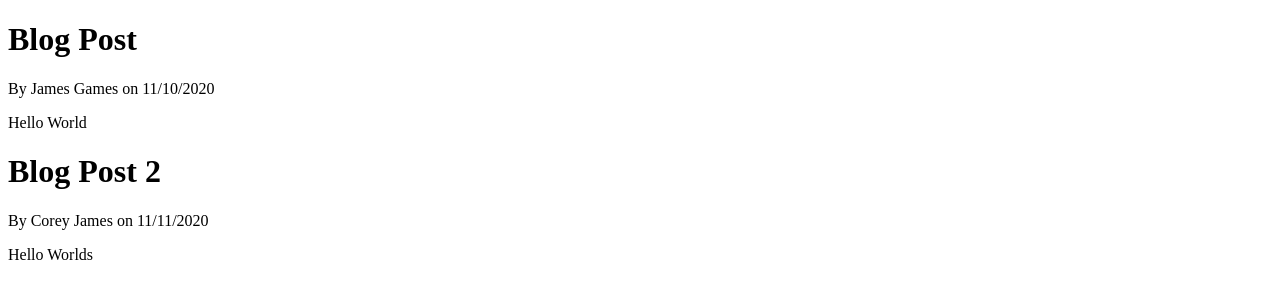
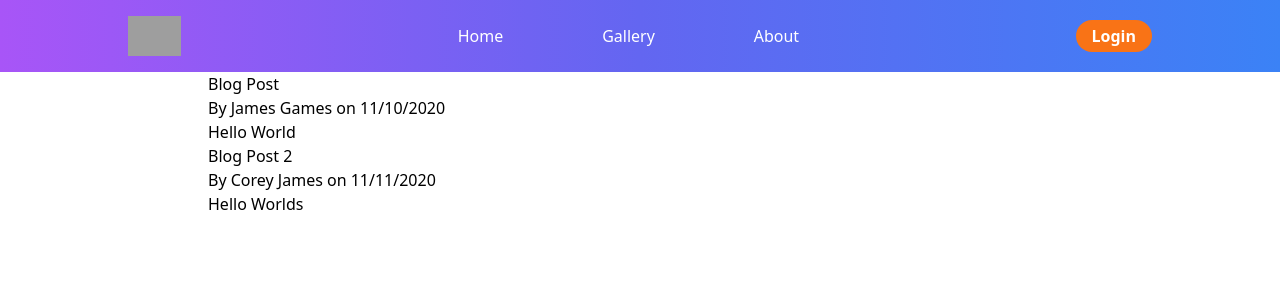
Before and after one commit to Systemized/CGI_Club_Repo, a Django app: page / in a window 1280 px wide. Shown: the top 300 px of the page. Run offline with Django 5.2, Linux system fonts and the light colour scheme; some libraries are stand-ins or nearby versions; grey boxes are pictures that could not be loaded.

Commit message:
Added one js file and modified html files
added and fixed a navbar in base.html, so that it will be extended to other files as well.

```diff
--- a/CGI_Club/canvas/templates/canvas/base.html
+++ b/CGI_Club/canvas/templates/canvas/base.html
@@ -1,11 +1,67 @@
 <!DOCTYPE html>
 <html lang="en">
+
 <head>
     <meta charset="UTF-8">
     <meta name="viewport" content="width=device-width, initial-scale=1.0">
-    <title>Document</title>
+    <script src="https://cdn.tailwindcss.com"></script>
+    <script src="https://kit.fontawesome.com/0808ca8898.js" crossorigin="anonymous"></script>
+
+    {% if title %}
+    <title>Canvas - {{ title }}</title>
+    {% else %}
+    <title>Canvas - CGI Club</title>
+    {% endif %}
 </head>
+
 <body>
+    <!-- NAVBAR START -->
+    <header class="bg-gradient-to-r from-purple-500 via-indigo-500 to-blue-500 p-4 w-full">
+        <nav class="flex justify-between m-auto max-w-screen-lg">
+            <!-- Logo -->
+            <div class="">
+                <img src="CGI_GSU_Logo.png" alt="Logo" class="h-10 size">
+            </div>
+            <!-- Visible on Large Screens, invisible on small -->
+            <ul class="hidden md:flex items-center text-white w-1/3 justify-between">
+                <li><a href="#">Home</a></li>
+                <li><a href="#">Gallery</a></li>
+                <li><a href="#">About</a></li>
+                <!-- <li><a href="#">Contact</a></li> -->
+            </ul>
+            <a class="items-center hidden md:flex font-semibold" href="#">
+                <button class=" bg-orange-500 hover:bg-orange-600 rounded-3xl px-4 py-1 text-white ">Login</button>
+            </a>
+            <!-- Hamburger Menu -->
+            <button id="menu-btn" class="menu-btn md:hidden fa-solid fa-bars text-3xl text-white"></button>
+        </nav>
 
+        <!-- Hidden Menu, toggable from hamburger manu -->
+        <ul id="mobile-menu" class="hidden md:hidden text-white mt-5 space-y-5 flex-col items-center font-semibold">
+            <li class="text-center"><a href="#" class="hover:text-gray-300">Home</a></li>
+            <li class="text-center"><a href="#" class="hover:text-gray-300">Gallery</a></li>
+            <li class="text-center"><a href="#" class="hover:text-gray-300">About</a></li>
+            <!-- <li class="text-center"><a href="#" class="hover:text-gray-300">Contact</a></li> -->
+            <li class="text-center">
+                <a href="#"><button class="bg-orange-500 hover:bg-orange-600 rounded-3xl px-8 py-2 ">Login</button></a>
+            </li>
+        </ul>
+
+        <script>
+            // Toggle the mobile menu
+            const menuBtn = document.getElementById('menu-btn');
+            const mobileMenu = document.getElementById('mobile-menu');
+
+            menuBtn.addEventListener('click', () => {
+                mobileMenu.classList.toggle('hidden');
+            });
+        </script>
+    </header>
+    <!-- NAVBAR END -->
+
+    <div class="px-52">
+        {% block content%}{% endblock content%}
+    </div>
 </body>
+
 </html>
--- a/CGI_Club/canvas/templates/canvas/home.html
+++ b/CGI_Club/canvas/templates/canvas/home.html
@@ -1,15 +1,9 @@
-<!DOCTYPE html>
-<html lang="en">
-<head>
-    <meta charset="UTF-8">
-    <meta name="viewport" content="width=device-width, initial-scale=1.0">
-    <title>Document</title>
-</head>
-<body>
+{% extends "canvas/base.html" %}
+
+{% block content%}
     {% for post in posts %}
         <h1>{{ post.title }}</h1>
         <p>By {{ post.author }} on {{ post.date_posted }}</p>
         <p>{{ post.content }}</p>
     {% endfor %}
-</body>
-</html>
+{% endblock content%}
--- /dev/null
+++ b/CGI_Club/canvas/templates/canvas/tailwind.config.js
@@ -0,0 +1 @@
+// The purpose of this file so that tailwindcss intellisense is enabled
```
Also changed, not shown: CGI_Club/canvas/templates/canvas/about.html (+4 -10 lines).
